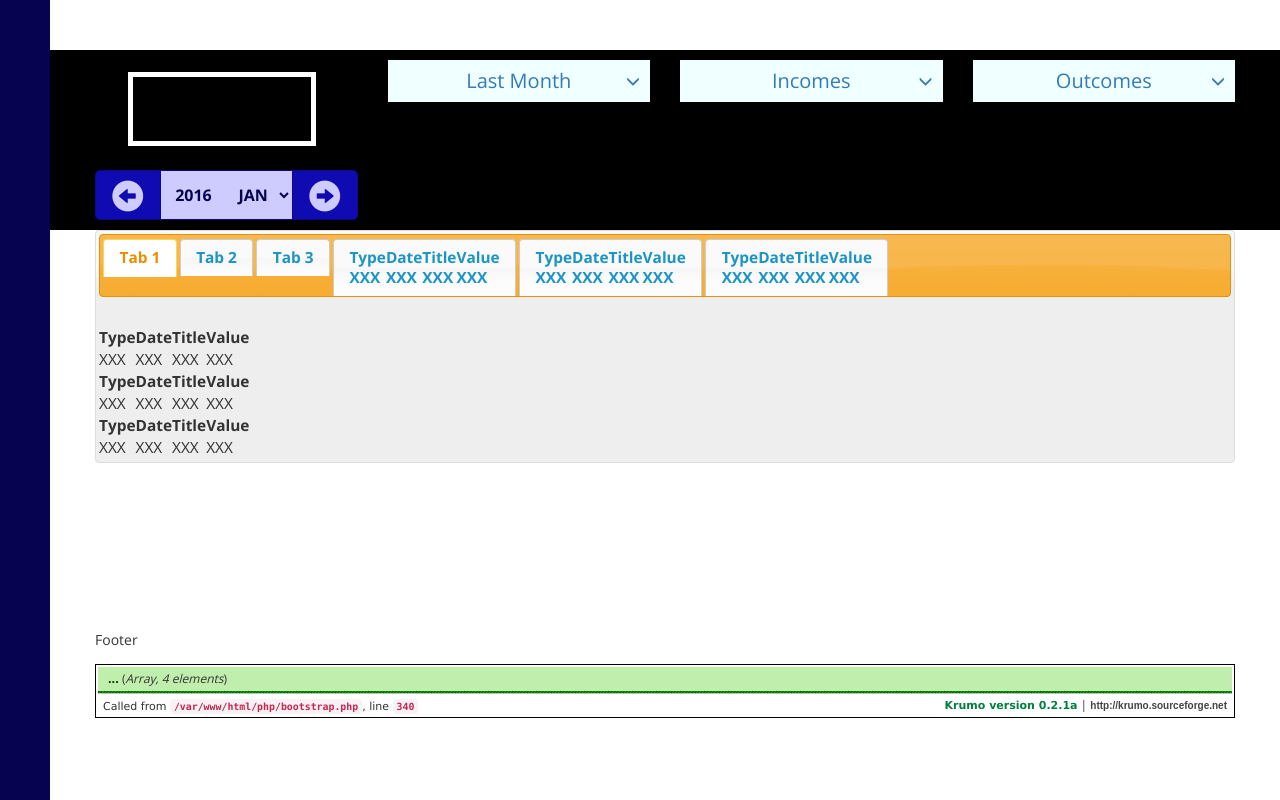
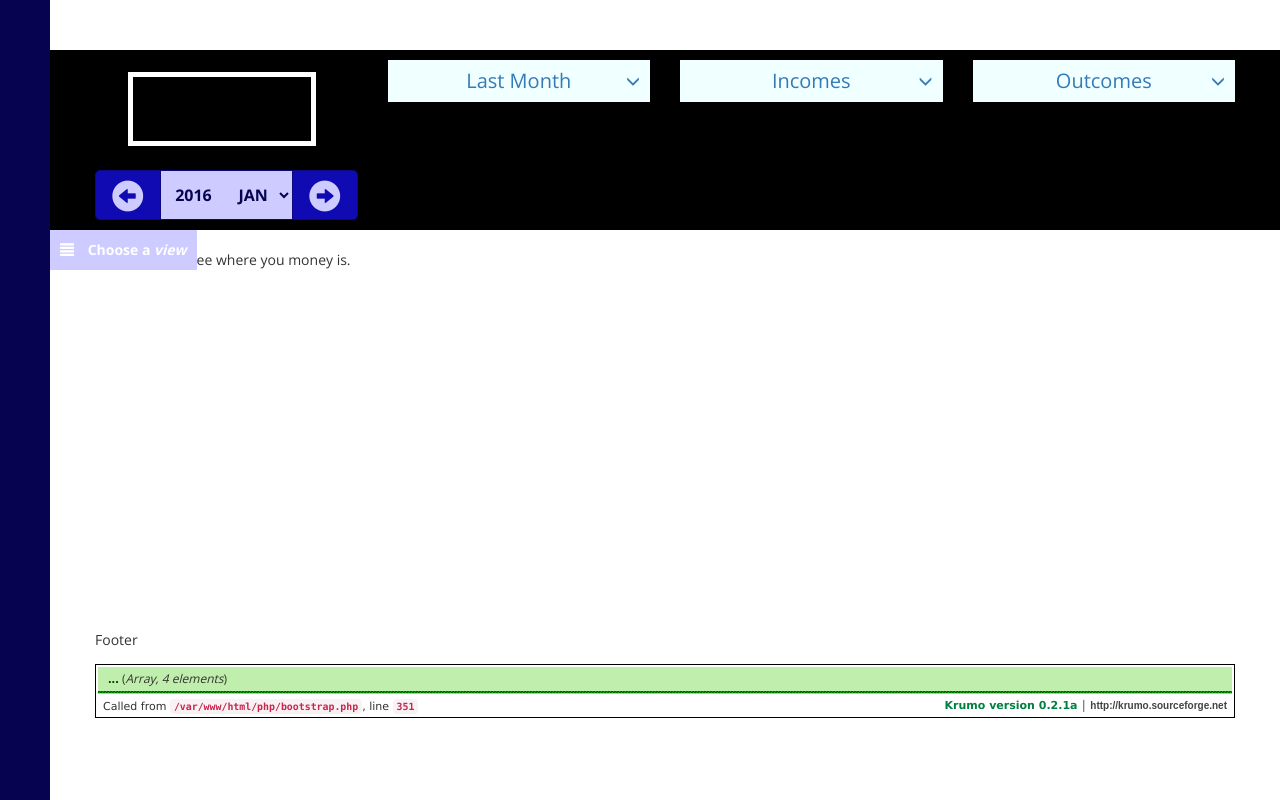
Before and after one commit to renanmfd/planner, a PHP site: page / in a window 1280 px wide. Run offline with PHP 8.4, Linux system fonts and the light colour scheme; data that the repository does not hold is empty; style sheets or scripts are compiled from the project's sources; some web fonts are replaced.

Commit message:
Tabs on main content

```diff
--- a/css/app.css
+++ b/css/app.css
@@ -254,72 +254,61 @@ body {
 #content .wrapper {
   height: 100%;
 }
-#tabContent {
+#tabs {
   display: block;
   width: 100%;
-  padding-right: 50px;
 }
-#tabController {
+#tabs .tab-list {
+  display: block;
+  list-style: none;
+  margin: 0;
+  padding: 0;
+  background-color: #cdcbff;
+}
+#tabs .tab-link {
+  width: 100%;
+  overflow: hidden;
+}
+#tabs .tab-link a {
+  display: block;
+  padding: 10px;
+  color: #3b3b3b;
+  text-decoration: none !important;
+}
+#tabs .tab-link a:hover {
+  background-color: #7f7bff;
+}
+#tabs .tab-link .glyphicon {
+  margin-right: 10px;
+  color: #ffffff;
+}
+#tabs .tab-label {
+  color: #ffffff;
+  font-weight: bold;
+  overflow: hidden;
+}
+#tabs #tabsHead {
   position: absolute;
   top: 0;
-  right: 0;
-  height: 100%;
-  width: 50px;
-  background-color: #060450;
+  left: 0;
 }
-#tabController ul.tab-menu {
-  margin: 0;
-  margin-top: 20px;
+#tabs #tabsHead .tab-label {
+  width: 0;
 }
-#tabController li {
-  width: 100%;
-  height: 100%;
-  margin-bottom: 20px;
+#tabs #tabsHead .tab-link {
+  height: 0;
 }
-#tabController li a {
-  position: relative;
-  width: 30px;
-  height: 30px;
-  padding: 10px;
-  margin: 0 10px;
-  text-align: right;
-  background-color: #060450;
-  overflow: hidden;
+#tabs #tabsHead .tab-link:first-child {
+  height: auto;
 }
-#tabController li a:hover .icon {
-  font-size: 14px;
+#tabs #tabsHead.open {
+  color: white;
 }
-#tabController li a:hover .text {
-  opacity: 1;
+#tabs #tabsHead.open .tab-label {
+  width: auto;
 }
-#tabController li.active a {
-  outline: thin solid rgba(43, 69, 212, 0.58);
-  pointer-events: none;
-}
-#tabController li.active a .icon {
-  font-size: 14px;
-}
-#tabController li.active a .text {
-  opacity: 1;
-}
-#tabController li .icon {
-  display: block;
-  font-size: 20px;
-  text-align: center;
-  -webkit-transition: font-size ease-in-out 0.6s;
-          transition: font-size ease-in-out 0.6s;
-}
-#tabController li .text {
-  position: absolute;
-  bottom: 0;
-  left: 0;
-  width: 100%;
-  text-align: center;
-  font-size: 14px;
-  opacity: 0;
-  -webkit-transition: opacity ease-in-out 0.6s;
-          transition: opacity ease-in-out 0.6s;
-  overflow: hidden;
+#tabs #tabsHead.open .tab-link {
+  height: auto;
 }
 #sidebar {
   position: fixed;
--- a/js/app.js
+++ b/js/app.js
@@ -35,11 +35,11 @@
                 }
             },
             { // TAB - Control tabs on main container.
-                selector: '#tabController ul li a',
+                selector: '#tabDefault',
                 handler: function (event) {
-                    $('#tabController li.active').removeClass('active');
-                    $(this).parent().addClass('active');
-                    console.log('Tab click', this);
+                    event.preventDefault();
+                    $('#tabsHead').toggleClass('open');
+                    console.log('Tab default click', this);
                 }
             },
             { // DATE WIDGET - Add and subtract date buttons.
@@ -141,10 +141,9 @@
         console.log('app.js is running good...');
 
         // Datepicker.
-        $('#addIncomeDate, #addOutcomeDate').datepicker();
-
-        // Tabs.
-        $('#tabs').tabs();
+        $('#addIncomeDate, #addOutcomeDate').datepicker({
+            dateFormat: 'dd/mm/yy'
+        });
 
         // Click events.
         clickEvents.forEach(function (element, index) {
--- a/php/bootstrap.php
+++ b/php/bootstrap.php
@@ -15,14 +15,22 @@ function resolve_request() {
         $result = new stdClass();
         if (isset($_POST['action'])) {
             try {
+                // Prepare database variables.
+                $config = $GLOBALS['config'];
+                $GLOBALS['db'] = new Database($config['host'], $config['username'],
+                                              $config['password'], $config['database']);
+
+                // Set service name and parameters.
                 $action = 'services_' . str_replace('-', '_', $_POST['action']);
                 $params = isset($_POST['params']) ? $_POST['params'] : array();
+
+                // Check if service exists and call it.
                 if (function_exists($action)) {
                     $result->data = call_user_func($action, $params);
                 } else {
                     $result->data = array(
                         'action' => $action,
-                        'error' => 'function `services_' . $action . '` not found.'
+                        'error' => 'function `' . $action . '` not found.'
                     );
                 }
             } catch (Exception $e) {
@@ -45,7 +53,9 @@ function resolve_request() {
 }
 
 function init_session() {
-    $_SESSION = array();
+    //$_SESSION = array();
+    session_start();
+    $_SESSION['debug'] = array();
 }
 
 //========================
@@ -196,18 +206,21 @@ function preprocess_content() {
         array(
             'index' => 1,
             'label' => 'Month List',
+            'icon' => 'glyphicon glyphicon-signal',
             'id' => 'tabMonthList',
             'content' => 'content_month_list',
         ),
         array(
             'index' => 2,
             'label' => 'Tab 2',
+            'icon' => 'glyphicon glyphicon-signal',
             'id' => 'tabBlah',
             'content' => 'content_month_list',
         ),
         array(
             'index' => 3,
             'label' => 'Tabblets 3',
+            'icon' => 'glyphicon glyphicon-signal',
             'id' => 'tabLebleh',
             'content' => 'content_month_list',
         )
@@ -228,7 +241,8 @@ function preprocess_content() {
         $file = new File($tab_vars['#template']);
         $vars['tabs'][$index] = array();
         $vars['tabs'][$index]['content'] = $file->template($tab_vars);
-        $vars['tabs'][$index]['label'] = $file->template($tab_vars);
+        $vars['tabs'][$index]['label'] = $tab['label'];
+        $vars['tabs'][$index]['icon'] = $tab['icon'];
     }
 
     return $vars;
@@ -327,9 +341,6 @@ function empty_box_list($name = 'data') {
  *************************/
 
 function debug($data) {
-    if (!isset($_SESSION['debug'])) {
-        $_SESSION['debug'] = array();
-    }
     $_SESSION['debug'][] = $data;
 }
 
--- a/php/services.php
+++ b/php/services.php
@@ -81,8 +81,7 @@ function services_add_income($params) {
 }
 
 function services_add_outcome($params) {
-    $config = $GLOBALS['config'];
-    $db = new Database($config['host'], $config['username'], $config['password'], $config['database']);
+    global $db, $config;
 
     $data = array(
         'title' => $params['name'],
@@ -104,8 +103,7 @@ function services_add_outcome($params) {
  */
 
 function database_get_entries($type, $time_start, $time_end, $limit = 20, $offset = 0) {
-    $config = $GLOBALS['config'];
-    $db = new Database($config['host'], $config['username'], $config['password'], $config['database']);
+    global $db, $config;
 
     $query = $db
         ->select('*')
@@ -123,8 +121,7 @@ function database_get_entries($type, $time_start, $time_end, $limit = 20, $offse
 }
 
 function database_get_entries_sum($type, $time_start, $time_end) {
-    $config = $GLOBALS['config'];
-    $db = new Database($config['host'], $config['username'], $config['password'], $config['database']);
+    global $db, $config;
 
     $results = $db
         ->select_sum('value')
--- a/templates/content.tpl.php
+++ b/templates/content.tpl.php
@@ -1,21 +1,35 @@
 <div class="container">
     <div id="tabs">
-        <ul>
-            <li><a href="tab-0">Tab 1</a></li>
-            <li><a href="tab-1">Tab 2</a></li>
-            <li><a href="tab-2">Tab 3</a></li>
+        <div id="tabsHead">
+            <ul class="tab-list">
+                <li class="tab-link active">
+                    <a href="#tabEmpty" id="tabDefault">
+                        <span class="glyphicon glyphicon-align-justify"></span>
+                        <span class="tab-label">Choose a <em>view</em></span>
+                    </a>
+                </li>
                 <?php foreach ($tabs as $index => $tab): ?>
-                <li>
-                    <a href="tab-<?php echo $index; ?>">
-                        <?php echo $tab['label']; ?>
+                    <li class="tab-link">
+                        <a href="#tab<?php echo $index; ?>">
+                            <span class="<?php echo $tab['icon']; ?>"></span>
+                            <span class="tab-label"><?php echo $tab['label']; ?></span>
                         </a>
                     </li>
                 <?php endforeach; ?>
             </ul>
+        </div>
+        <div id="tabsBody">
+            <div id="tabEmpty">
+                <div class="empty">
+                    <span class="glyphicon glyphicon-"></span>
+                    <p>Click a <em>view</em> to see where you money is.</p>
+                </div>
+            </div>
             <?php foreach ($tabs as $index => $tab): ?>
-            <div id="tab-<?php echo $index; ?>">
+                <div id="tab<?php echo $index; ?>" class="tab-item hidden">
                     <?php echo $tab['content']; ?>
                 </div>
             <?php endforeach; ?>
         </div>
     </div>
+</div>
--- a/templates/sidebar/sidebar-entry-form.tpl.php
+++ b/templates/sidebar/sidebar-entry-form.tpl.php
@@ -48,7 +48,8 @@
         <div class="row form-group input-date" style="display: none;">
             <label class="col-xs-12" for="add<?php echo $type; ?>Date">Date</label>
             <div class="col-xs-12">
-                <input type="text" id="add<?php echo $type; ?>Date" class="datepicker form-control">
+                <input type="text" id="add<?php echo $type; ?>Date" class="datepicker form-control"
+                       value="<?php echo date('d/m/Y'); ?>">
             </div>
         </div>
 
```
Also changed, not shown: css/less/_content.less (+44 -53 lines), php/classes/User.class.php (added, +23 -0 lines), php/db_install.php (+5 -2 lines), 1 other file. Lines whose indentation alone changed are shown as unchanged.
